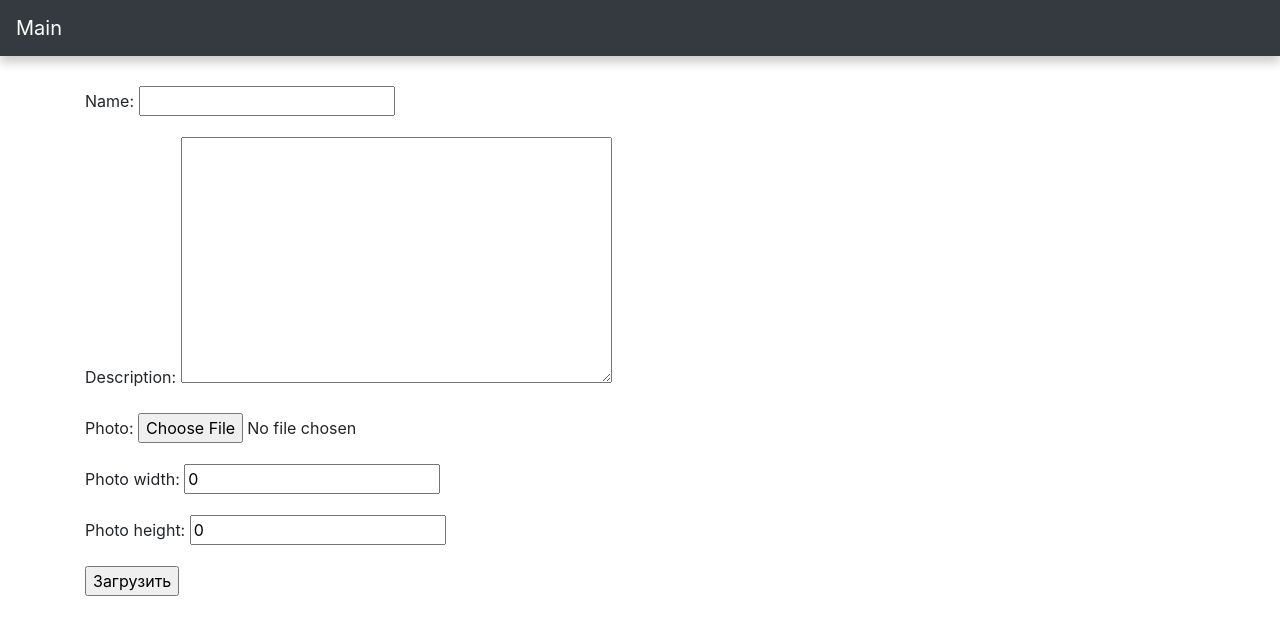
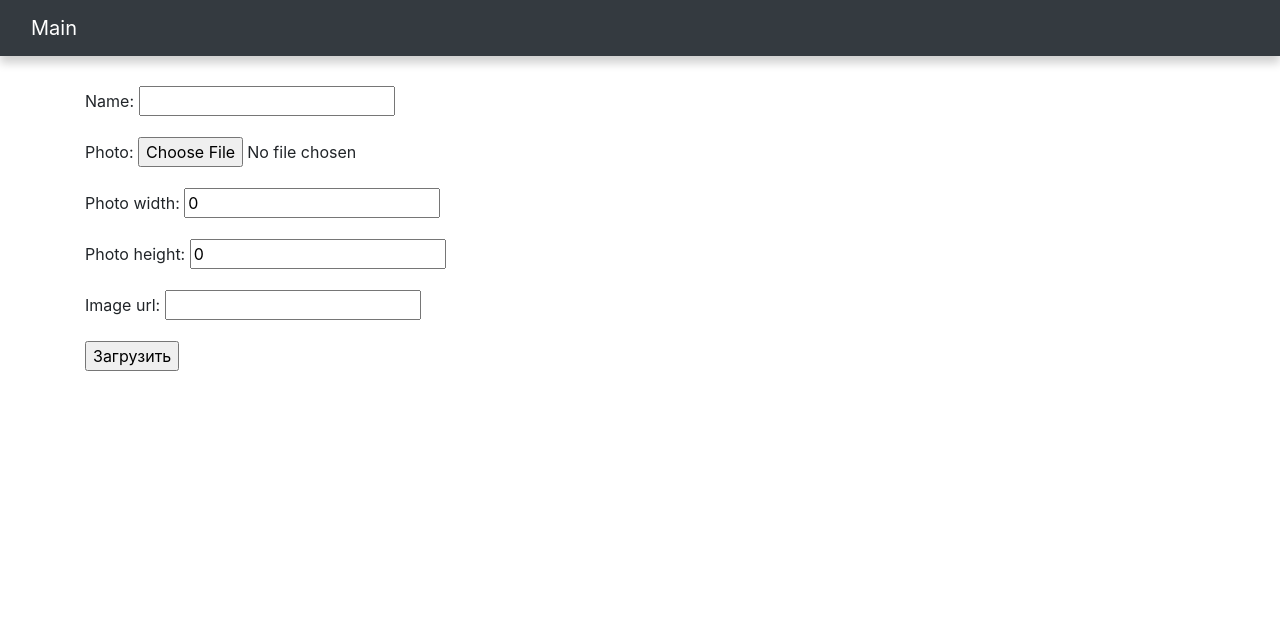
Before and after one commit to golgotterat/picture, a Django app: page /img/uploads/ in a window 1280 px wide. Shown: the top 635 px of the page. Run offline with Django 3.2, Linux system fonts and the light colour scheme; some libraries are stand-ins or nearby versions.

Commit message:
Just work second

```diff
--- a/index/forms.py
+++ b/index/forms.py
@@ -4,7 +4,7 @@ from .models import Photo
 class PostForm(forms.ModelForm):
     class Meta:
         model = Photo
-        fields = ('name', 'description', 'photo', 'photo_width', 'photo_height',)
+        fields = ('name', 'photo', 'photo_width', 'photo_height', 'image_url')
 
 class ChangeSize(forms.ModelForm):
 	class Meta:
--- a/index/models.py
+++ b/index/models.py
@@ -1,6 +1,10 @@
 from django.db import models
 from django.utils import timezone
 from django.core.urlresolvers import reverse
+from django.core.files import File
+import os
+import urllib.request
+from django.core.files.temp import NamedTemporaryFile
 # Create your models here.
 
 # class Photo(models.Model):
@@ -19,9 +23,20 @@ class Photo(models.Model):
 	date = models.DateTimeField(auto_now=True)
 	photo_width = models.IntegerField(default=0)
 	photo_height = models.IntegerField(default=0)
-	#photo = StdImageField(size=(640, 480))
 	photo = models.ImageField(width_field ='photo_width', height_field='photo_height', null=True, blank=True)
+	#image_file = models.ImageField()
+	image_url = models.URLField(null=True, blank=True)
+	#photo = models.ImageField(width_field ='photo_width', height_field='photo_height', null=True, blank=True)
+	# img_temp = NamedTemporaryFile(delete=True)
+	# img_temp.write(urllib.urlopen(url).read())
+	# img_temp.flush()
+	# im.file.save(img_filename, File(img_temp))
 
+	def get_remote_image(self):
+		if self.image_url and not self.photo:
+			result = urllib.urlretrieve(self.image_url)
+			self.photo.save(os.path.basename(self.image_url), File(open(result[0])))
+			self.save()
 
 	def __str__(self):
 		return self.name
--- a/index/static/css/base.css
+++ b/index/static/css/base.css
@@ -47,3 +47,9 @@ nav.navbar {
 #photo_ditail {
 	max-height: 500px;
 }
+
+.card {
+    box-shadow: -9px 9px 6px rgb(214, 214, 214);
+    border: 1px solid rgba(0, 0, 0, 0.44);
+    margin: 10px 15px 20px 15px;
+}
--- a/index/templates/main_page/index.html
+++ b/index/templates/main_page/index.html
@@ -12,11 +12,18 @@
 </head>
 <body>
 
-<nav class='navbar navbar-expand-lg navbar-dark bg-dark'>
-	<a href="{% url 'index' %}"  class='navbar-brand'>Main</a>
-	{% block header %}
-	{% endblock %}
+<nav class="navbar navbar-inverse navbar-dark bg-dark">
+  <div class="container-fluid">
+    <div class="navbar-header">
+      <a class="navbar-brand" href="{% url 'index' %}">Main</a>
+    </div>
+    <ul class="nav navbar-nav">
+      {% block header %}
+      {% endblock %}
+    </ul>
+  </div>
 </nav>
+
 
 {% block main %}
 {% endblock %}
```
Also changed, not shown: index/templates/main_page/all_photo.html (+3 -20 lines), index/views.py (+0 -166 lines), index/migrations/0009_photo_image_url.py (added).
